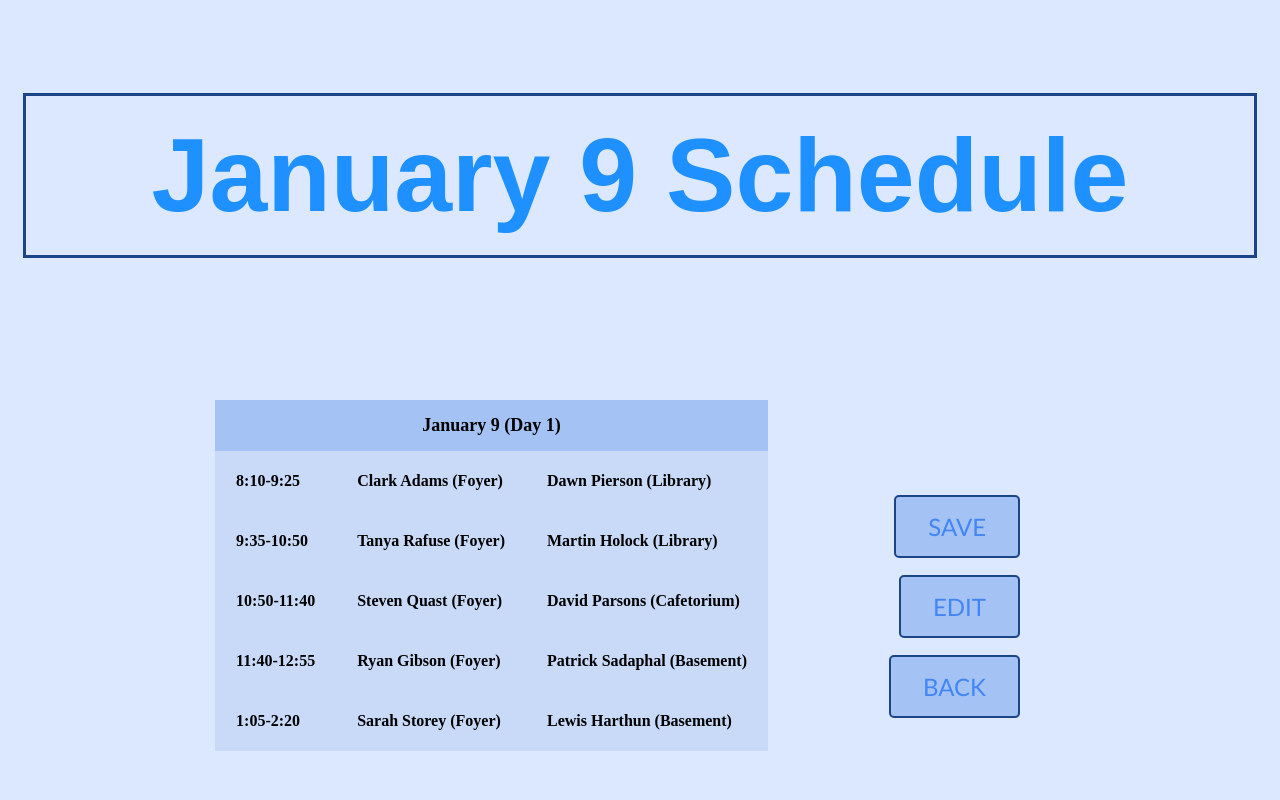
After one commit to khadeeja2005/Project-Prep, a Django app: page /upload/daydisplay in a window 1280 px wide. The commit adds this page. Run offline with Django 4.2, Linux system fonts and the light colour scheme.

Commit message:
finished week display and started on day display

```diff
--- /dev/null
+++ b/projectprepsite/calendars/templates/calendars/daydisplay.html
@@ -0,0 +1,120 @@
+<style>
+    table {
+			border-collapse: collapse;
+			background: #dce8ff;
+			color: black;
+		}
+
+		th,
+		td {
+			font-weight: bold;
+		}
+    header {
+        background-color: #dce8ff;
+        padding: 15px;
+        text-align: center;
+        font-size: 52;
+        color: dodgerblue;
+        font-family: Arial, Helvetica, sans-serif;
+        font-weight: 900;
+    }
+    body {
+	background-color: #dce8ff
+  }
+  .table-absolute {
+    position: absolute;
+    top: 50%;
+    right: 40%
+  }
+  .button1-absolute {
+    position: absolute;
+    top: 60%;
+    right: 20%;
+  }
+  .button2-absolute {
+    position: absolute;
+    top: 70%;
+    right: 20%;
+  }
+  .button3-absolute {
+    position: absolute;
+    top: 80%;
+    right: 20%;
+  }
+  .button {
+    display: inline-block;
+    border: none;
+    color: #4285f4;
+    padding: 15px 32px;
+    text-align: center;
+    display: inline-block;
+    font-size: 24px;
+    margin: 15px 4px;
+    cursor: pointer;
+    transition-duration: 0.4s;
+    font-family:'Gill Sans', 'Gill Sans MT', Calibri, 'Trebuchet MS', sans-serif;
+    border-radius: 5px;
+    background-color: #a4c2f4ff;
+    border:2px solid #1c4587
+  }
+  .button:hover {background-color: rgb(214, 226, 247)}
+</style>
+
+<header>
+    <h1 style="border: 3px solid #1c4587; padding: 20px;">
+      January 9 Schedule
+    </h1>
+  </header>
+
+  <div class="button1-absolute">
+    <input type="button" class="button" value="SAVE">
+  </div>
+
+  <div class="button2-absolute">
+    <input type="button" class="button" value="EDIT">
+  </div>
+
+  <div class="button3-absolute">
+    <input type="button" class="button" value="BACK">
+  </div>
+
+  <body>
+    <div class="table-absolute">
+    <table bgcolor="lightgrey"
+        cellspacing="21" cellpadding="21">
+        <caption align="top" style="padding: 15px; color: black; background-color: #a4c2f4ff; font-size: large">
+            <b>January 9 (Day 1)</b>
+        </caption>
+        <tbody>
+            <tr>
+                <td style="color: black; background-color: #c9daf8ff; font-size: medium;">8:10-9:25</td>
+                <td style="color: black; background-color: #c9daf8ff; font-size: medium;">Clark Adams (Foyer)</td>
+                <td style="color: black; background-color: #c9daf8ff; font-size: medium;">Dawn Pierson (Library)</td>
+            </tr>
+            <tr>
+                <td style="color: black; background-color: #c9daf8ff; font-size: medium;">9:35-10:50</td>
+                <td style="color: black; background-color: #c9daf8ff; font-size: medium;">Tanya Rafuse (Foyer)</td>
+                <td style="color: black; background-color: #c9daf8ff; font-size: medium;">Martin Holock (Library)</td>
+            </tr>
+            <tr>
+                <td style="color: black; background-color: #c9daf8ff; font-size: medium;">10:50-11:40</td>
+                <td style="color: black; background-color: #c9daf8ff; font-size: medium;">Steven Quast (Foyer)</td>
+                <td style="color: black; background-color: #c9daf8ff; font-size: medium;">David Parsons (Cafetorium)</td>
+            </tr>
+            <tr>
+                <td style="color: black; background-color: #c9daf8ff; font-size: medium;">11:40-12:55</td>
+                <td style="color: black; background-color: #c9daf8ff; font-size: medium;">Ryan Gibson (Foyer)</td>
+                <td style="color: black; background-color: #c9daf8ff; font-size: medium;">Patrick Sadaphal (Basement)</td>
+            </tr>
+            <tr>
+                <td style="color: black; background-color: #c9daf8ff; font-size: medium;">1:05-2:20</td>
+                <td style="color: black; background-color: #c9daf8ff; font-size: medium;">Sarah Storey (Foyer)</td>
+                <td style="color: black; background-color: #c9daf8ff; font-size: medium;">Lewis Harthun (Basement)</td>
+            </tr>
+
+        </tbody>
+
+
+    </table>
+</div>
+</body>
--- a/projectprepsite/calendars/templates/calendars/supervisionscheduledisplay.html
+++ b/projectprepsite/calendars/templates/calendars/supervisionscheduledisplay.html
@@ -273,7 +273,7 @@
 			</tr>
 			<tr></tr>
 			<tr>
-				<td style="color: black; background: #a4c2f4ff"><input type="button" value="9" class="button3"></td>
+				<td style="color: black; background: #a4c2f4ff"><input type="button" value="9" class="button3" onclick="window.location='http://127.0.0.1:8000/calendars/daydisplay'"></td>
 				<td style="color: black; background: #6fa8dcff"><input type="button" value="10" class="button3"></td>
 				<td style="color: black; background: #3d85c6ff"><input type="button" value="11" class="button3"></td>
 				<td style="color: white; background: #073763ff"><input type="button" value="12" class="button3"></td>
--- a/projectprepsite/calendars/urls.py
+++ b/projectprepsite/calendars/urls.py
@@ -9,6 +9,7 @@ urlpatterns = [
     path(r'upload/', views.upload_csv, name='upload'),
     path(r'uploadsuccess/', views.uploadSuccess, name='uploadsuccess'),
     path(r'additionalform/', views.additionalForm, name='additionalform'),
-    path(r'supervisionscheduledisplay', views.supervisionscheduledisplay, name='supervisonscheduledisplay'),
+    path(r'supervisionscheduledisplay', views.supervisionscheduledisplay, name='supervisionscheduledisplay'),
     path(r'weekdisplay', views.weekdisplay, name='weekdisplay'),
+    path(r'daydisplay', views.daydisplay, name='daydisplay'),
 ]
--- a/projectprepsite/calendars/views.py
+++ b/projectprepsite/calendars/views.py
@@ -50,3 +50,5 @@ def supervisionscheduledisplay(request):
     return render(request, 'calendars/supervisionscheduledisplay.html')
 def weekdisplay(request):
     return render(request, 'calendars/weekdisplay.html')
+def daydisplay(request):
+    return render(request, 'calendars/daydisplay.html')
```
Also changed, not shown: projectprepsite/calendars/templates/calendars/weekdisplay.html (+123 -3 lines), projectprepsite/db.sqlite3.
